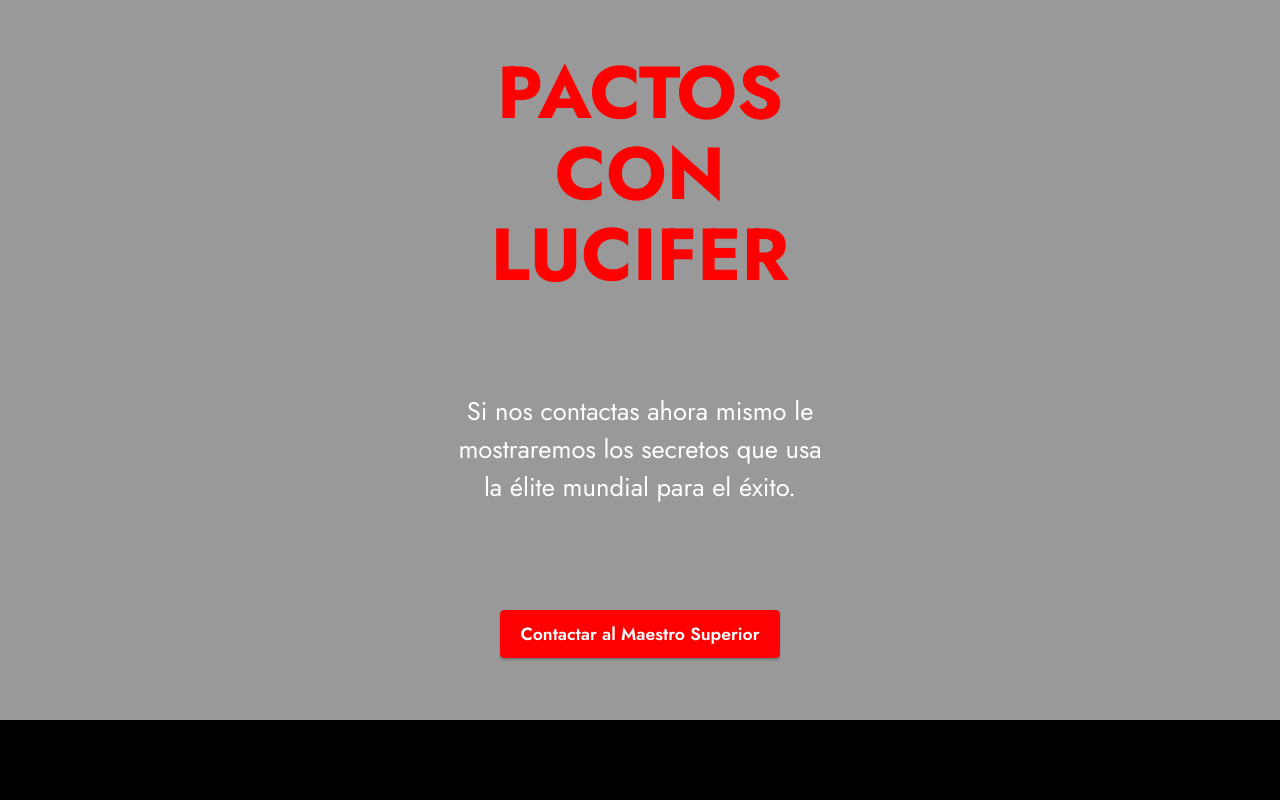
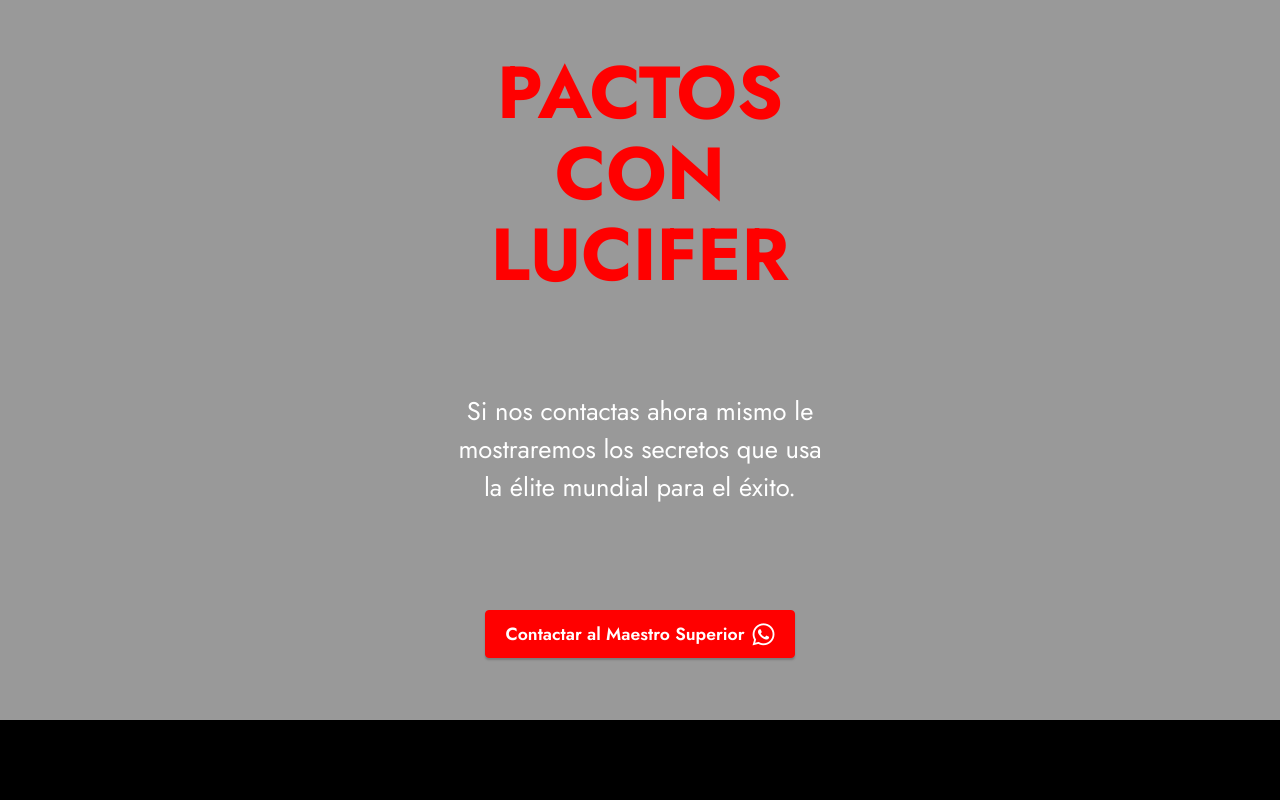
Before and after one commit to jeisongapa/rCAMILO1, a plain HTML site: page index.html in a window 1280 px wide. Shown: the top 800 px of the page. Drawn offline with Linux system fonts and the light colour scheme; no server answers; files whose address does not match are found by name.

Commit message:
create github pages

```diff
--- a/index.html
+++ b/index.html
@@ -44,7 +44,7 @@
 
                 <p class="mbr-text mbr-fonts-style display-7">Si nos contactas ahora mismo le mostraremos  los secretos que usa la élite mundial para el éxito.
 <br><br><br></p>
-                <div class="mbr-section-btn mt-3"><a class="btn btn-primary display-4" href="https://contacto.guru/Cam1" target="_blank">Contactar al Maestro Superior</a></div>
+                <div class="mbr-section-btn mt-3"><a class="btn btn-primary display-4" href="https://contacto.guru/Cam1" target="_blank"><span class="socicon socicon-whatsapp mbr-iconfont mbr-iconfont-btn"></span>Contactar al Maestro Superior</a></div>
             </div>
         </div>
     </div>
```
Also changed, not shown: 1 other file.
